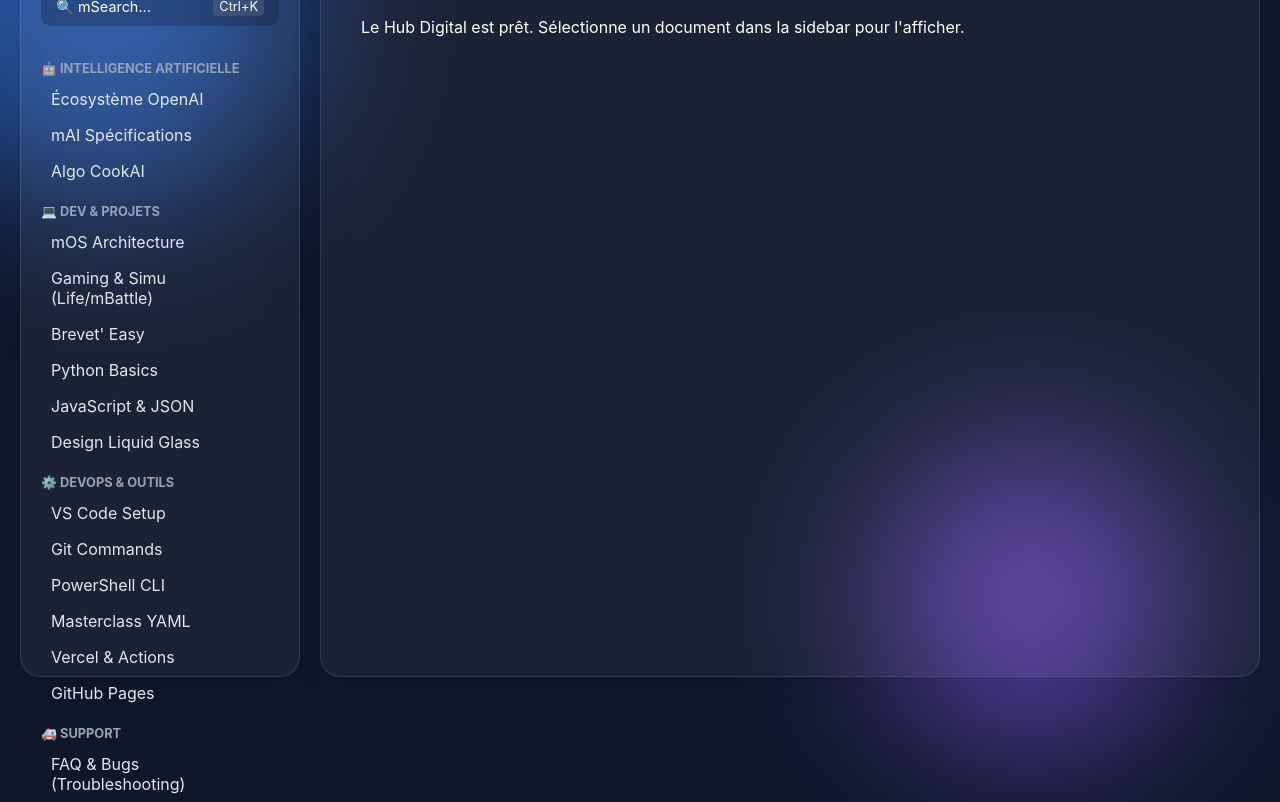
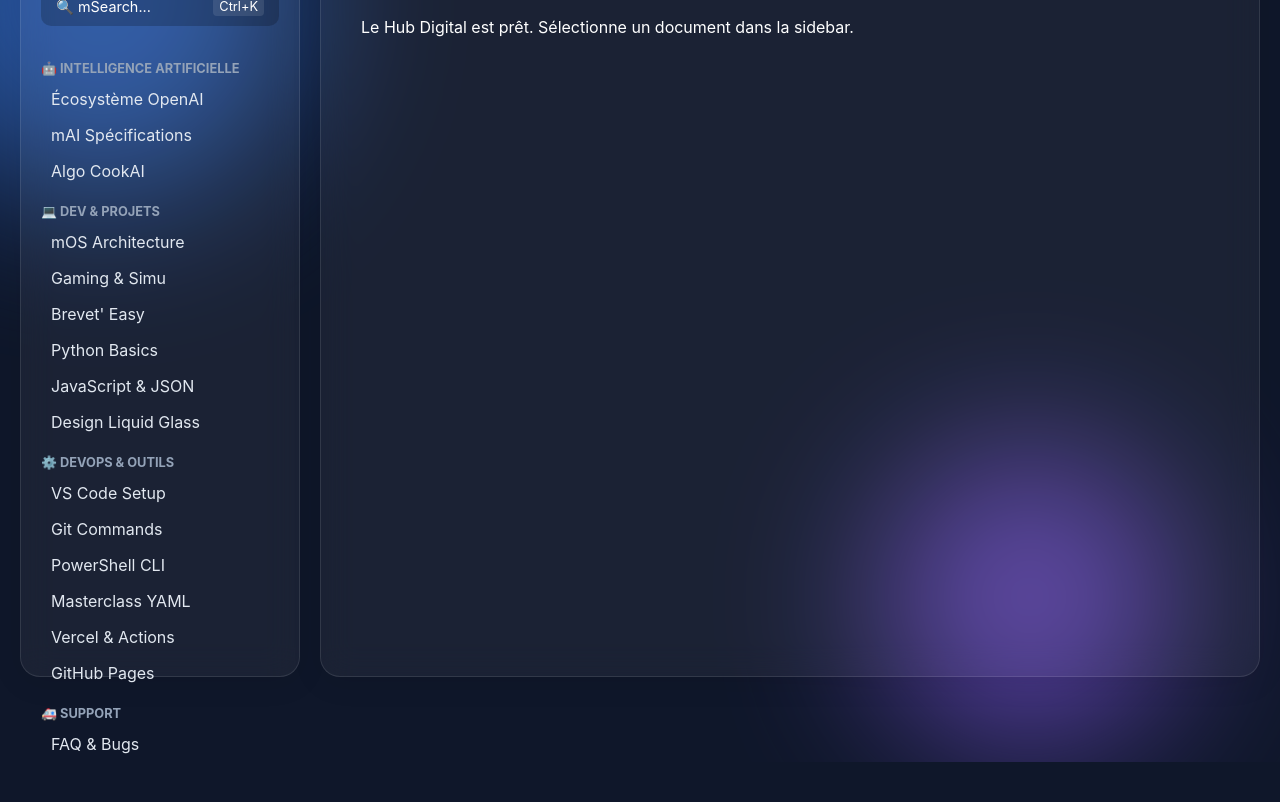
Before and after one commit to mAI-mAIPlatform/mWiki-Officiel, a plain HTML site: page index.html in a window 1280 px wide. Shown: the part 103-905 px from the top of the page. After the commit the page ends 865 px from the top, so only its background shows below. Drawn offline with nearby package versions, Linux system fonts and the light colour scheme.

Commit message:
Update index.html

```diff
--- a/index.html
+++ b/index.html
@@ -9,6 +9,7 @@
 <body>
     <div class="bg-shape shape1"></div>
     <div class="bg-shape shape2"></div>
+    <div class="bg-shape shape3"></div>
 
     <div class="app-container">
         <aside class="glass-panel sidebar">
@@ -28,7 +29,7 @@
 
                     <li class="category">💻 Dev & Projets</li>
                     <li><a href="#" data-doc="mos_architecture">mOS Architecture</a></li>
-                    <li><a href="#" data-doc="gaming_simulations">Gaming & Simu (Life/mBattle)</a></li>
+                    <li><a href="#" data-doc="gaming_simulations">Gaming & Simu</a></li>
                     <li><a href="#" data-doc="brevet_easy">Brevet' Easy</a></li>
                     <li><a href="#" data-doc="python_basics">Python Basics</a></li>
                     <li><a href="#" data-doc="javascript_tips">JavaScript & JSON</a></li>
@@ -43,7 +44,7 @@
                     <li><a href="#" data-doc="github_pages">GitHub Pages</a></li>
 
                     <li class="category">🚑 Support</li>
-                    <li><a href="#" data-doc="faq_bugs">FAQ & Bugs (Troubleshooting)</a></li>
+                    <li><a href="#" data-doc="faq_bugs">FAQ & Bugs</a></li>
                 </ul>
             </nav>
         </aside>
@@ -51,11 +52,12 @@
         <main class="glass-panel content-area">
             <div id="doc-content">
                 <h1>Bienvenue sur mWiki 🚀</h1>
-                <p>Le Hub Digital est prêt. Sélectionne un document dans la sidebar pour l'afficher.</p>
+                <p>Le Hub Digital est prêt. Sélectionne un document dans la sidebar.</p>
             </div>
         </main>
     </div>
 
+    <script src="https://cdn.jsdelivr.net/npm/marked/marked.min.js"></script>
     <script src="main.js"></script>
 </body>
 </html>
```
